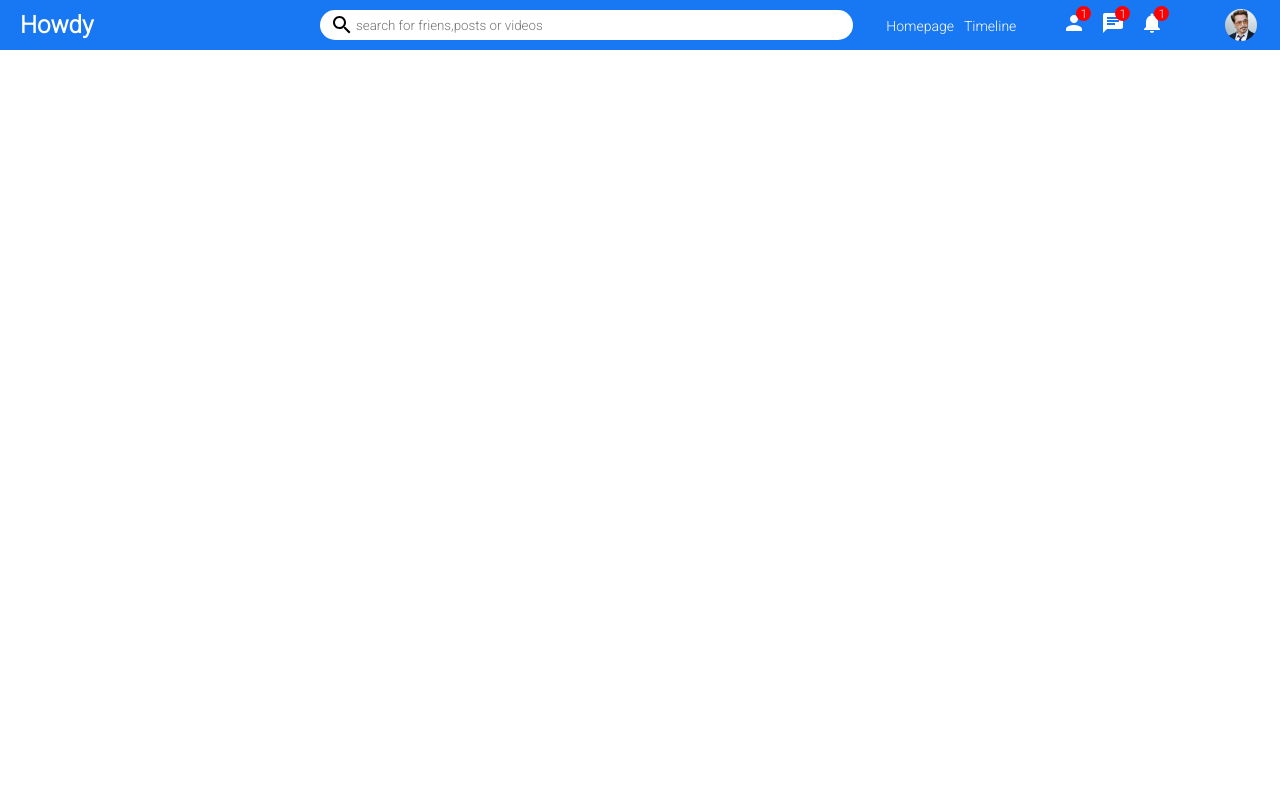
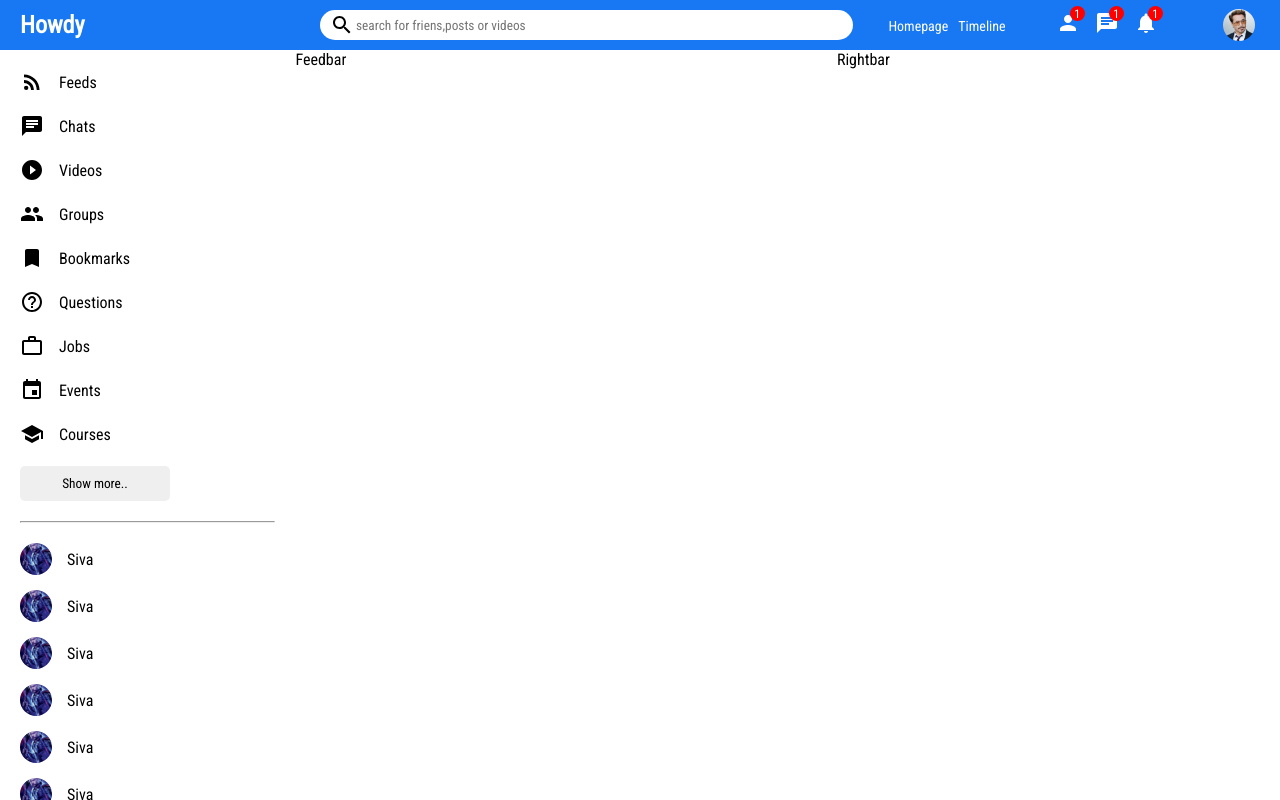
Before and after one commit to user-siva/Howdy-client, a React (Create React App) app: page / in a window 1280 px wide. Built offline with nearby package versions, Linux system fonts and the light colour scheme.

Commit message:
sidebar added

```diff
--- a/public/style.css
+++ b/public/style.css
@@ -8,5 +8,5 @@
 
 * {
   margin: 0;
-  font-family: "Roboto", sans-serif;
+  font-family: var(--robotoc);
 }
--- /dev/null
+++ b/src/components/feed/Feed.jsx
@@ -0,0 +1,11 @@
+import "./feed.css"
+
+function Feed(props) {
+    return (
+        <div className="feed">
+           Feedbar
+        </div>
+    );
+}
+
+export default Feed;
--- /dev/null
+++ b/src/components/feed/feed.css
@@ -0,0 +1,3 @@
+.feed {
+  flex: 5.5;
+}
--- /dev/null
+++ b/src/components/rightbar/Rightbar.jsx
@@ -0,0 +1,11 @@
+import "./rightbar.css"
+
+function Rightbar() {
+    return (
+        <div className="rightbar">
+            Rightbar
+        </div>
+    );
+}
+
+export default Rightbar;
--- /dev/null
+++ b/src/components/rightbar/rightbar.css
@@ -0,0 +1,3 @@
+.rightbar {
+  flex: 4.5;
+}
--- /dev/null
+++ b/src/components/sidebar/Sidebar.jsx
@@ -0,0 +1,101 @@
+import "./sidebar.css"
+import {
+    RssFeed,
+    Chat,
+    PlayCircleFilledOutlined,
+    Group,
+    Bookmark,
+    HelpOutline,
+    WorkOutline,
+    Event,
+    School,
+  } from "@mui/icons-material";
+
+function Sidebar() {
+    return (
+        <div className="sidebar">
+           <div className="sidebarWrapper">
+               <ul className="sidebarList">
+                   <li className="sidebaListItem">
+                       <RssFeed className="sidebarIcon"/>
+                       <span className="sidebarText">Feeds</span>
+                   </li>
+                   <li className="sidebaListItem">
+                       <Chat className="sidebarIcon"/>
+                       <span className="sidebarText">Chats</span>
+                   </li>
+                   <li className="sidebaListItem">
+                        <PlayCircleFilledOutlined className="sidebarIcon"/>
+                        <span className="sidebarText">Videos</span>
+                   </li>
+                   <li className="sidebaListItem">
+                       <Group className="sidebarIcon"/>
+                        <span className="sidebarText">Groups</span>
+                   </li>
+                   <li className="sidebaListItem">
+                       <Bookmark className="sidebarIcon"/>
+                        <span className="sidebarText">Bookmarks</span>
+                   </li>
+                   <li className="sidebaListItem">
+                       <HelpOutline className="sidebarIcon"/>
+                        <span className="sidebarText">Questions</span>
+                   </li>
+                   <li className="sidebaListItem">
+                       <WorkOutline className="sidebarIcon"/>
+                        <span className="sidebarText">Jobs</span>
+                   </li>
+                   <li className="sidebaListItem">
+                        <Event className="sidebarIcon"/>
+                        <span className="sidebarText">Events</span>
+                   </li>
+                   <li className="sidebaListItem">
+                        <School className="sidebarIcon"/>
+                        <span className="sidebarText">Courses</span>
+                   </li>
+               </ul>
+               <button className="sidebarBtn">Show more..</button>
+               <hr className="sidebarHr" />
+               <ul className="sidebarFriendList">
+                   <li className="sidebarFriend">
+                       <img className="sidebarFriendImg" src="/assets/users/2.jpg" alt="" />
+                       <span className="sidebarFriendName">Siva</span>
+                   </li>
+                   <li className="sidebarFriend">
+                       <img className="sidebarFriendImg" src="/assets/users/2.jpg" alt="" />
+                       <span className="sidebarFriendName">Siva</span>
+                   </li>
+                   <li className="sidebarFriend">
+                       <img className="sidebarFriendImg" src="/assets/users/2.jpg" alt="" />
+                       <span className="sidebarFriendName">Siva</span>
+                   </li>
+                   <li className="sidebarFriend">
+                       <img className="sidebarFriendImg" src="/assets/users/2.jpg" alt="" />
+                       <span className="sidebarFriendName">Siva</span>
+                   </li>
+                   <li className="sidebarFriend">
+                       <img className="sidebarFriendImg" src="/assets/users/2.jpg" alt="" />
+                       <span className="sidebarFriendName">Siva</span>
+                   </li>
+                   <li className="sidebarFriend">
+                       <img className="sidebarFriendImg" src="/assets/users/2.jpg" alt="" />
+                       <span className="sidebarFriendName">Siva</span>
+                   </li>
+                   <li className="sidebarFriend">
+                       <img className="sidebarFriendImg" src="/assets/users/2.jpg" alt="" />
+                       <span className="sidebarFriendName">Siva</span>
+                   </li>
+                   <li className="sidebarFriend">
+                       <img className="sidebarFriendImg" src="/assets/users/2.jpg" alt="" />
+                       <span className="sidebarFriendName">Siva</span>
+                   </li>
+                   <li className="sidebarFriend">
+                       <img className="sidebarFriendImg" src="/assets/users/2.jpg" alt="" />
+                       <span className="sidebarFriendName">Siva</span>
+                   </li>
+               </ul>
+           </div>
+        </div>
+    );
+}
+
+export default Sidebar;
--- /dev/null
+++ b/src/components/sidebar/sidebar.css
@@ -0,0 +1,69 @@
+.sidebar {
+  flex: 3;
+  height: calc(100vh - 50px);
+  overflow-y: scroll;
+}
+
+::-webkit-scrollbar {
+  width: 5px;
+}
+
+::-webkit-scrollbar-thumb {
+  background-color: rgb(168, 162, 162);
+}
+
+::-webkit-scrollbar-track {
+  background-color: #f1f1f1;
+}
+
+.sidebarWrapper {
+  padding: 20px;
+}
+
+.sidebarList {
+  padding: 0;
+  margin: 0;
+  list-style: none;
+}
+
+.sidebaListItem {
+  display: flex;
+  align-items: center;
+  margin-bottom: 20px;
+}
+
+.sidebarIcon {
+  margin-right: 15px;
+}
+
+.sidebarBtn {
+  width: 150px;
+  padding: 10px;
+  border-radius: 5px;
+  border: none;
+  font-weight: 500;
+}
+
+.sidebarHr {
+  margin: 20px 0px;
+}
+
+.sidebarFriendList {
+  padding: 0;
+  margin: 0;
+  list-style: none;
+}
+
+.sidebarFriend {
+  margin-bottom: 15px;
+  display: flex;
+  align-items: center;
+}
+
+.sidebarFriendImg {
+  width: 32px;
+  height: 32px;
+  object-fit: cover;
+  margin-right: 15px;
+  border-radius: 50%;
+}
--- a/src/pages/home/Home.js
+++ /dev/null
@@ -1,7 +0,0 @@
-import Topbar from "../../components/topbar/Topbar";
-
-function Home() {
-  return <Topbar />;
-}
-
-export default Home;
--- /dev/null
+++ b/src/pages/home/Home.jsx
@@ -0,0 +1,21 @@
+import "./home.css"
+import Topbar from "../../components/topbar/Topbar";
+import Sidebar from "../../components/sidebar/Sidebar";
+import Feed from "../../components/feed/Feed";
+import Rightbar from "../../components/rightbar/Rightbar";
+
+
+function Home() {
+  return (
+    <>
+      <Topbar />
+      <div className="homeContainer">
+        <Sidebar />
+        <Feed />
+        <Rightbar />
+      </div>
+    </>
+  );
+}
+
+export default Home;
--- a/src/pages/home/home.css
+++ b/src/pages/home/home.css
@@ -0,0 +1,4 @@
+.homeContainer {
+  display: flex;
+  width: 100%;
+}
```
